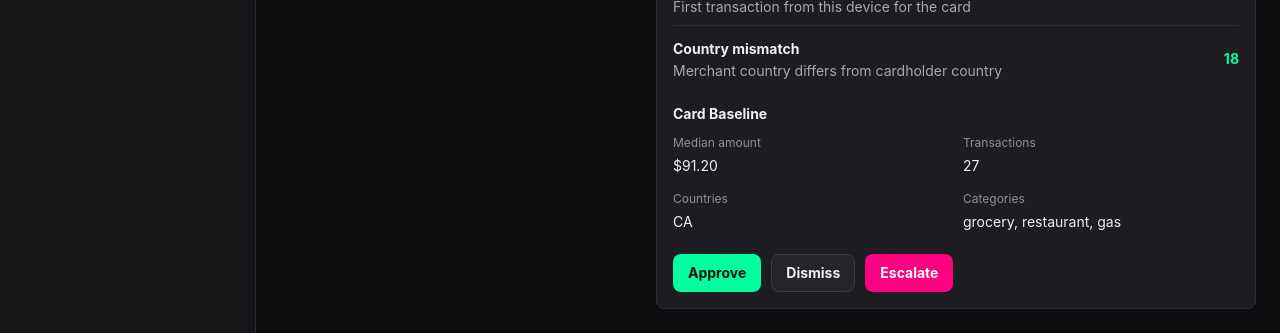
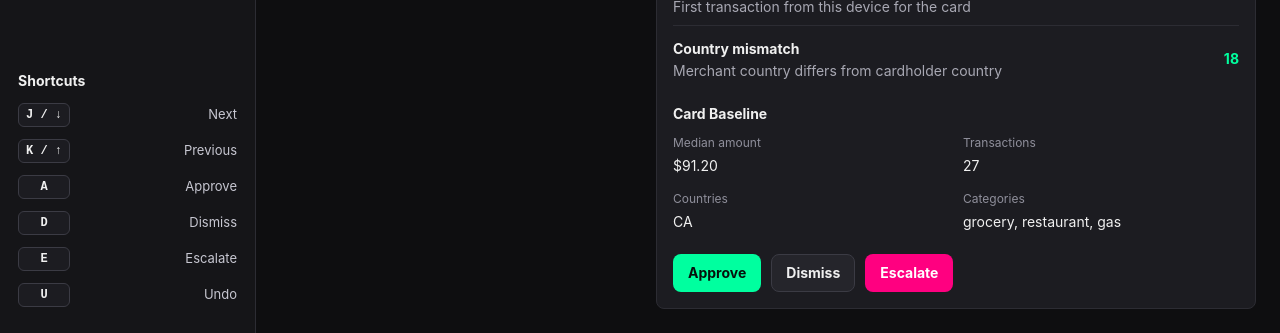
Before and after one commit to Benjamincf0/unfraud, a React (Vite) app in the folder frontend/: page / in a window 1280 px wide. Shown: the part 548-881 px from the top of the page. Built offline with nearby package versions, Linux system fonts and the light colour scheme; no server answers.

Commit message:
show reviewer keyboard shortcuts

```diff
--- a/frontend/src/components/review/ReviewSidebar.tsx
+++ b/frontend/src/components/review/ReviewSidebar.tsx
@@ -82,6 +82,18 @@ export function ReviewSidebar({
           )}
         </div>
       </div>
+
+      <div className="side-section shortcut-section">
+        <h2>Shortcuts</h2>
+        <div className="shortcut-list">
+          <ShortcutRow keys="J / ↓" label="Next" />
+          <ShortcutRow keys="K / ↑" label="Previous" />
+          <ShortcutRow keys="A" label="Approve" />
+          <ShortcutRow keys="D" label="Dismiss" />
+          <ShortcutRow keys="E" label="Escalate" />
+          <ShortcutRow keys="U" label="Undo" />
+        </div>
+      </div>
     </aside>
   )
 }
@@ -94,3 +106,12 @@ function SummaryRow({ label, value }: { label: string; value: number }) {
     </div>
   )
 }
+
+function ShortcutRow({ keys, label }: { keys: string; label: string }) {
+  return (
+    <div className="shortcut-row">
+      <kbd>{keys}</kbd>
+      <span>{label}</span>
+    </div>
+  )
+}
--- a/frontend/src/index.css
+++ b/frontend/src/index.css
@@ -134,6 +134,7 @@ button:disabled {
 }
 
 .side-section label,
+.shortcut-section h2,
 .section-title-row h2,
 .card-header h2,
 .reasons-section h3,
@@ -169,6 +170,38 @@ button:disabled {
   min-height: 32px;
   color: #c7c7d1;
   font-size: 13px;
+}
+
+.shortcut-section {
+  margin-top: auto;
+}
+
+.shortcut-list {
+  display: flex;
+  flex-direction: column;
+  gap: 8px;
+}
+
+.shortcut-row {
+  display: flex;
+  align-items: center;
+  justify-content: space-between;
+  min-height: 28px;
+  color: #c7c7d1;
+  font-size: 13px;
+}
+
+.shortcut-row kbd {
+  min-width: 52px;
+  border: 1px solid #3b3b44;
+  border-radius: 6px;
+  background: #1c1c21;
+  color: #f0f0f0;
+  padding: 2px 6px;
+  font-family: "SF Mono", "Cascadia Code", ui-monospace, monospace;
+  font-size: 12px;
+  font-weight: 700;
+  text-align: center;
 }
 
 .workspace {
@@ -548,6 +581,10 @@ button:disabled {
     border-bottom: 1px solid #2c2c33;
   }
 
+  .shortcut-section {
+    margin-top: 0;
+  }
+
   .review-layout {
     grid-template-columns: 1fr;
   }
```
